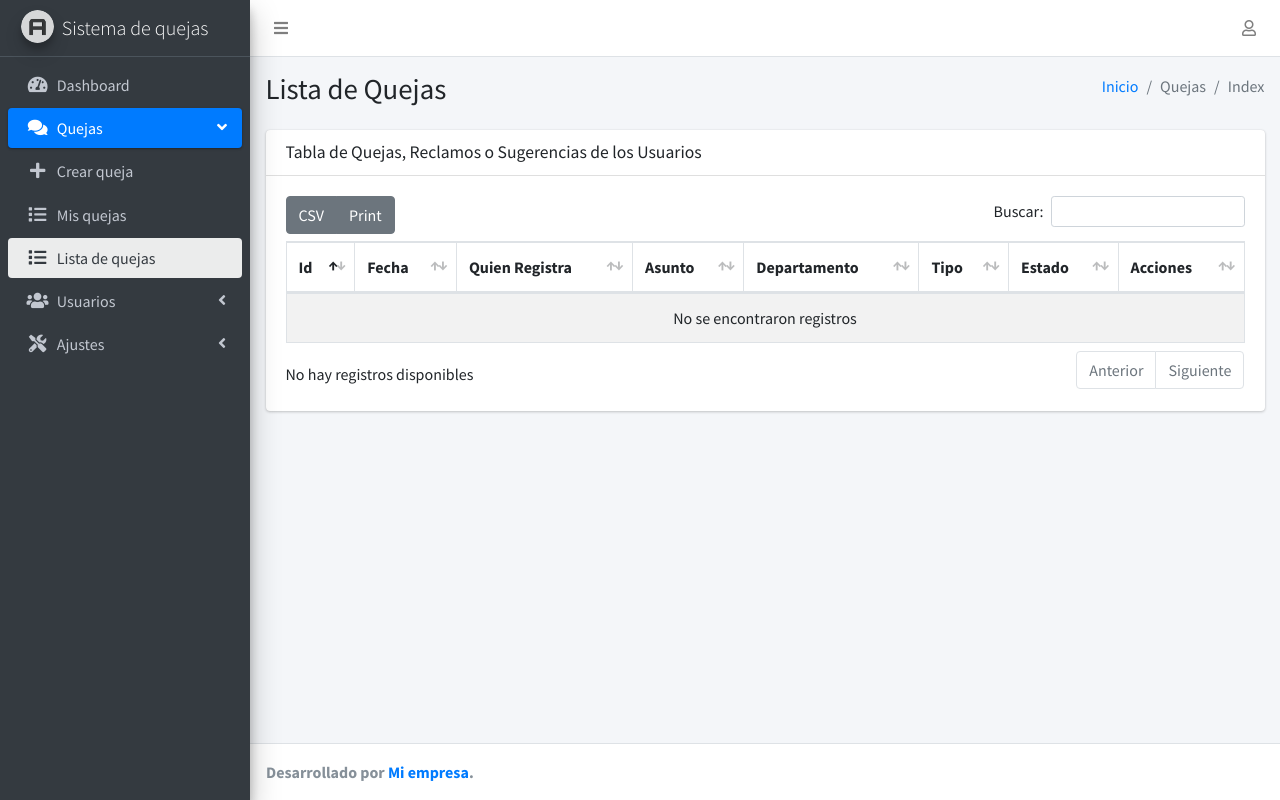
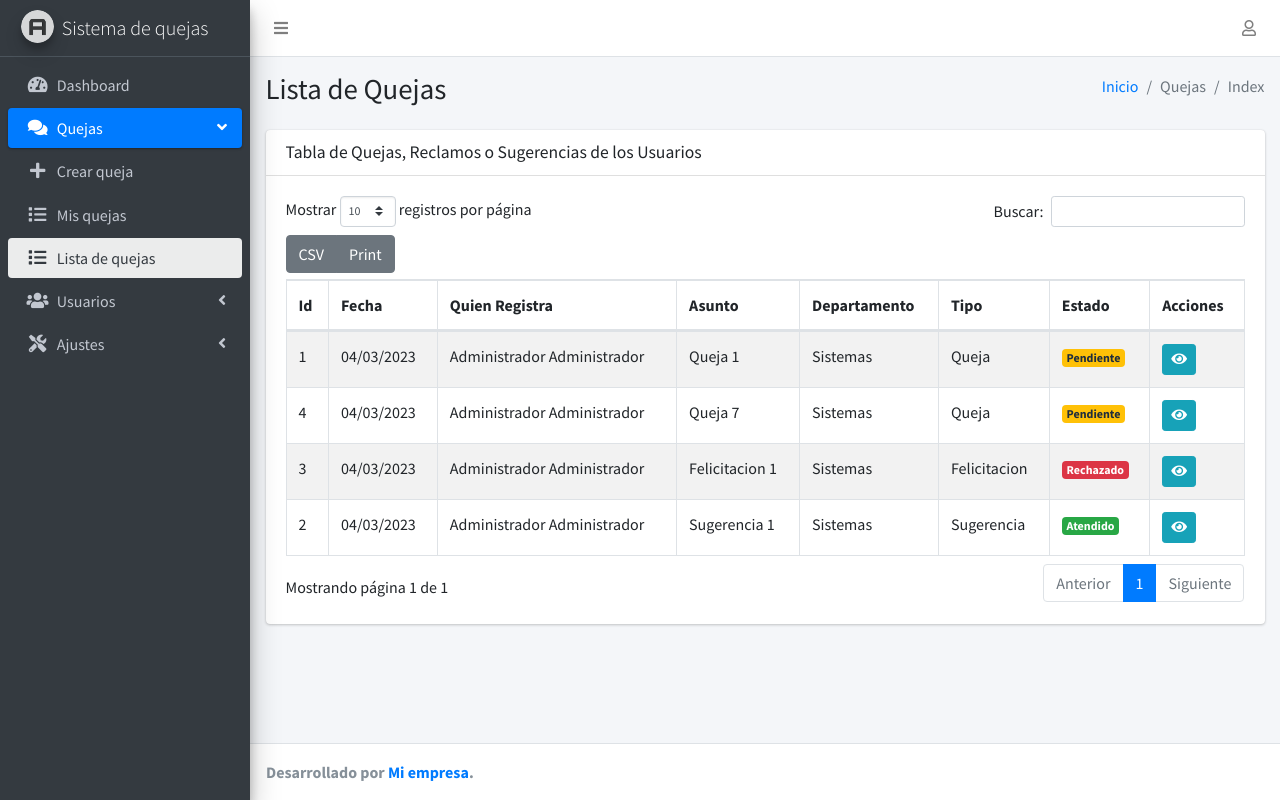
Before and after one commit to RMalancoSTK/SistemaQuejas, a PHP site: a page that uses models/QuejasModel.php in a window 1280 px wide. Run offline with PHP 8.4, Linux system fonts and the light colour scheme; the visitor is signed in with stand-in values (Sample User, id 1); data comes from the database, SQL or seed files in the repository; some libraries are stand-ins or nearby versions.

Commit message:
SE ACTUALIZA

```diff
--- a/controllers/QuejasController.php
+++ b/controllers/QuejasController.php
@@ -267,4 +267,13 @@ class QuejasController
         }
         utils::redirect(LOCATION_QUEJAS);
     }
+
+    public function getQuejas()
+    {
+        $quejas = $this->quejasModel->getQuejas();
+        $quejas = array_map(function ($queja) {
+            return (object) $queja;
+        }, $quejas);
+        return $quejas;
+    }
 }
--- a/models/QuejasModel.php
+++ b/models/QuejasModel.php
@@ -177,11 +177,6 @@ class QuejasModel
         return $query->execute();
     }
 
-    public function lastInsertId()
-    {
-        return $this->db->lastInsertId();
-    }
-
     public function getQueja($idqueja)
     {
         $query = $this->db->query("SELECT q.idqueja, q.idusuario, q.idestado, q.idcategoria, q.idturno, q.asunto, q.descripcion, q.fechacreacion, q.fechaactualizacion, q.estado,
@@ -216,4 +211,16 @@ class QuejasModel
         $query->bindParam(":idestado", $idestado);
         return $query->execute();
     }
+
+    public function getQuejas()
+    {
+        $query = $this->db->query("SELECT q.idqueja AS Id, DATE_FORMAT(q.fechacreacion, '%d/%m/%Y') AS Fecha, CONCAT(u.nombre, ' ', u.apellido) AS Quien_Registra,q.asunto as Asunto, d.nombre AS Departamento, c.nombre AS Tipo, e.nombre AS Estado, q.estado AS EstadoId
+        FROM quejas q
+        INNER JOIN usuarios u ON q.idusuario = u.idusuario
+        INNER JOIN categorias c ON q.idcategoria = c.idcategoria
+        INNER JOIN estados e ON q.idestado = e.idestado
+        INNER JOIN departamentos d ON u.iddepartamento = d.iddepartamento
+        ORDER BY q.fechacreacion DESC");
+        return $query->fetchAll(PDO::FETCH_OBJ);
+    }
 }
--- a/public/js/functions.js
+++ b/public/js/functions.js
@@ -99,29 +99,29 @@ function tabladashboarduser() {
 }
 
 function tablaquejas() {
-  const acciones = (data, type, row) => {
-    if (row.Estado == "Pendiente") {
-      return `
-    <a href="${BASE_URL}quejas/ver&idqueja=${row.Id}" class="btn btn-info btn-sm"><i class="fas fa-eye"></i></a>
-    <button class="btn btn-success btn-sm" onclick="atenderQueja(${row.Id})"><i class="fas fa-check"></i></button>
-    <button class="btn btn-danger btn-sm" onclick="rechazarQueja(${row.Id})"><i class="fas fa-times"></i></button>
-    `;
-    } else {
-      return `
-    <a href="${BASE_URL}quejas/ver&idqueja=${row.Id}" class="btn btn-info btn-sm"><i class="fas fa-eye"></i></a>
-    `;
-    }
-  };
+  // const acciones = (data, type, row) => {
+  //   if (row.Estado == "Pendiente") {
+  //     return `
+  //   <a href="${BASE_URL}quejas/ver&idqueja=${row.Id}" class="btn btn-info btn-sm"><i class="fas fa-eye"></i></a>
+  //   <button class="btn btn-success btn-sm" onclick="atenderQueja(${row.Id})"><i class="fas fa-check"></i></button>
+  //   <button class="btn btn-danger btn-sm" onclick="rechazarQueja(${row.Id})"><i class="fas fa-times"></i></button>
+  //   `;
+  //   } else {
+  //     return `
+  //   <a href="${BASE_URL}quejas/ver&idqueja=${row.Id}" class="btn btn-info btn-sm"><i class="fas fa-eye"></i></a>
+  //   `;
+  //   }
+  // };
 
-  const spanestado = (data, type, row) => {
-    if (row.Estado == "Pendiente") {
-      return `<span class="badge badge-warning">${row.Estado}</span>`;
-    } else if (row.Estado == "Atendido") {
-      return `<span class="badge badge-success">${row.Estado}</span>`;
-    } else {
-      return `<span class="badge badge-danger">${row.Estado}</span>`;
-    }
-  };
+  // const spanestado = (data, type, row) => {
+  //   if (row.Estado == "Pendiente") {
+  //     return `<span class="badge badge-warning">${row.Estado}</span>`;
+  //   } else if (row.Estado == "Atendido") {
+  //     return `<span class="badge badge-success">${row.Estado}</span>`;
+  //   } else {
+  //     return `<span class="badge badge-danger">${row.Estado}</span>`;
+  //   }
+  // };
 
   // $("#tablaquejas").DataTable({
   //   paging: true,
@@ -169,6 +169,8 @@ function tablaquejas() {
       responsive: true,
       lengthChange: false,
       autoWidth: false,
+      ordering: false,
+      lengthChange: true,
       buttons: ["csv", "pdf", "print"],
       language: {
         lengthMenu: "Mostrar _MENU_ registros por página",
--- a/views/quejas/index.php
+++ b/views/quejas/index.php
@@ -35,6 +35,28 @@
                                 </tr>
                             </thead>
                             <tbody>
+                                <?php foreach ($this->getQuejas() as $queja) : ?>
+                                    <tr>
+                                        <td><?= $queja->Id; ?></td>
+                                        <td><?= $queja->Fecha; ?></td>
+                                        <td><?= $queja->Quien_Registra; ?></td>
+                                        <td><?= $queja->Asunto; ?></td>
+                                        <td><?= $queja->Departamento; ?></td>
+                                        <td><?= $queja->Tipo; ?></td>
+                                        <td>
+                                            <?php if ($queja->Estado == 'Pendiente') : ?>
+                                                <span class="badge badge-warning"><?= $queja->Estado; ?></span>
+                                            <?php elseif ($queja->Estado == 'Atendido') : ?>
+                                                <span class="badge badge-success"><?= $queja->Estado; ?></span>
+                                            <?php elseif ($queja->Estado == 'Rechazado') : ?>
+                                                <span class="badge badge-danger"><?= $queja->Estado; ?></span>
+                                            <?php endif; ?>
+                                        </td>
+                                        <td>
+                                            <a href="<?= BASE_URL ?>quejas/ver&idqueja=<?= $queja->Id; ?>" class="btn btn-info btn-sm"><i class="fas fa-eye"></i></a>
+                                        </td>
+                                    </tr>
+                                <?php endforeach; ?>
                             </tbody>
                         </table>
                     </div>
```
